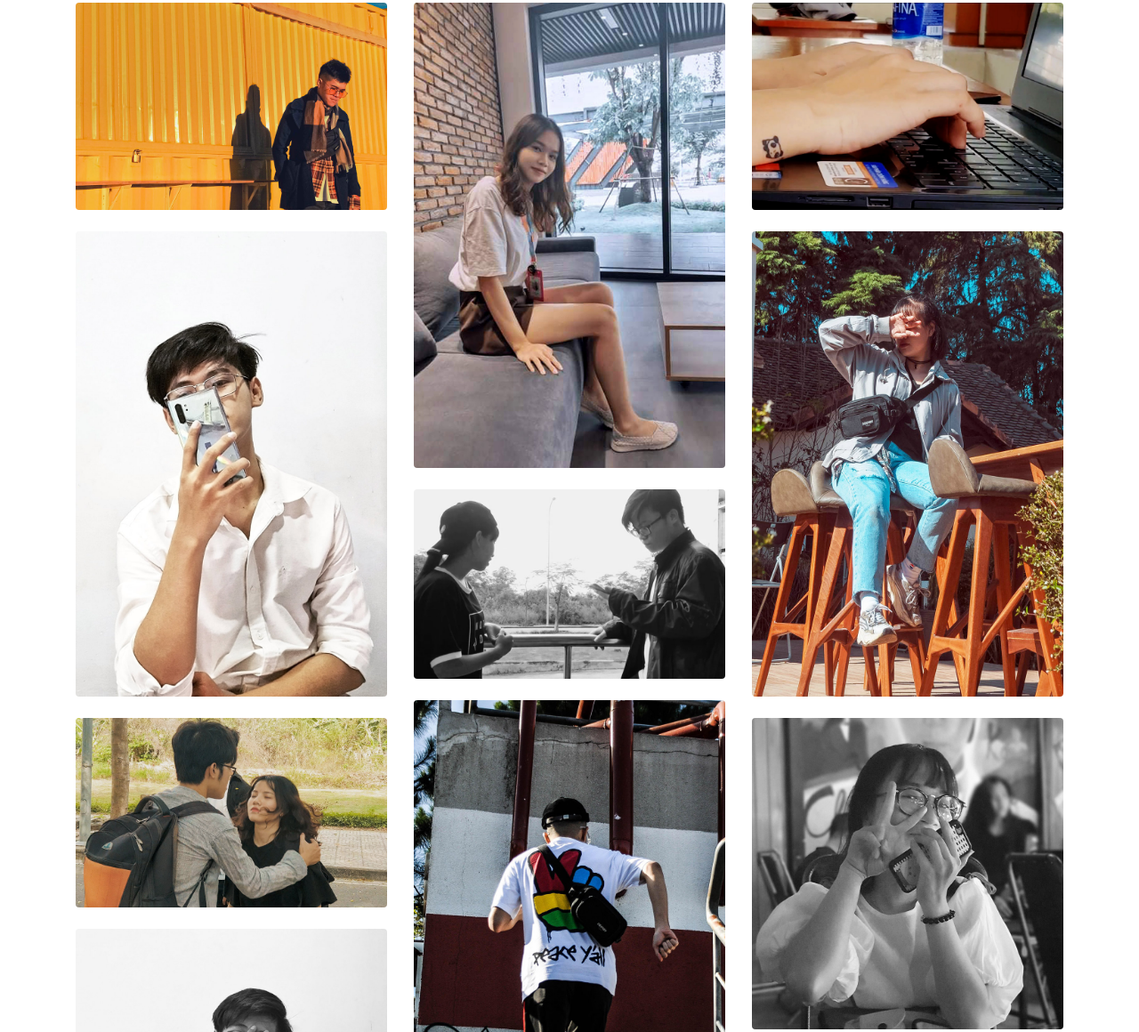
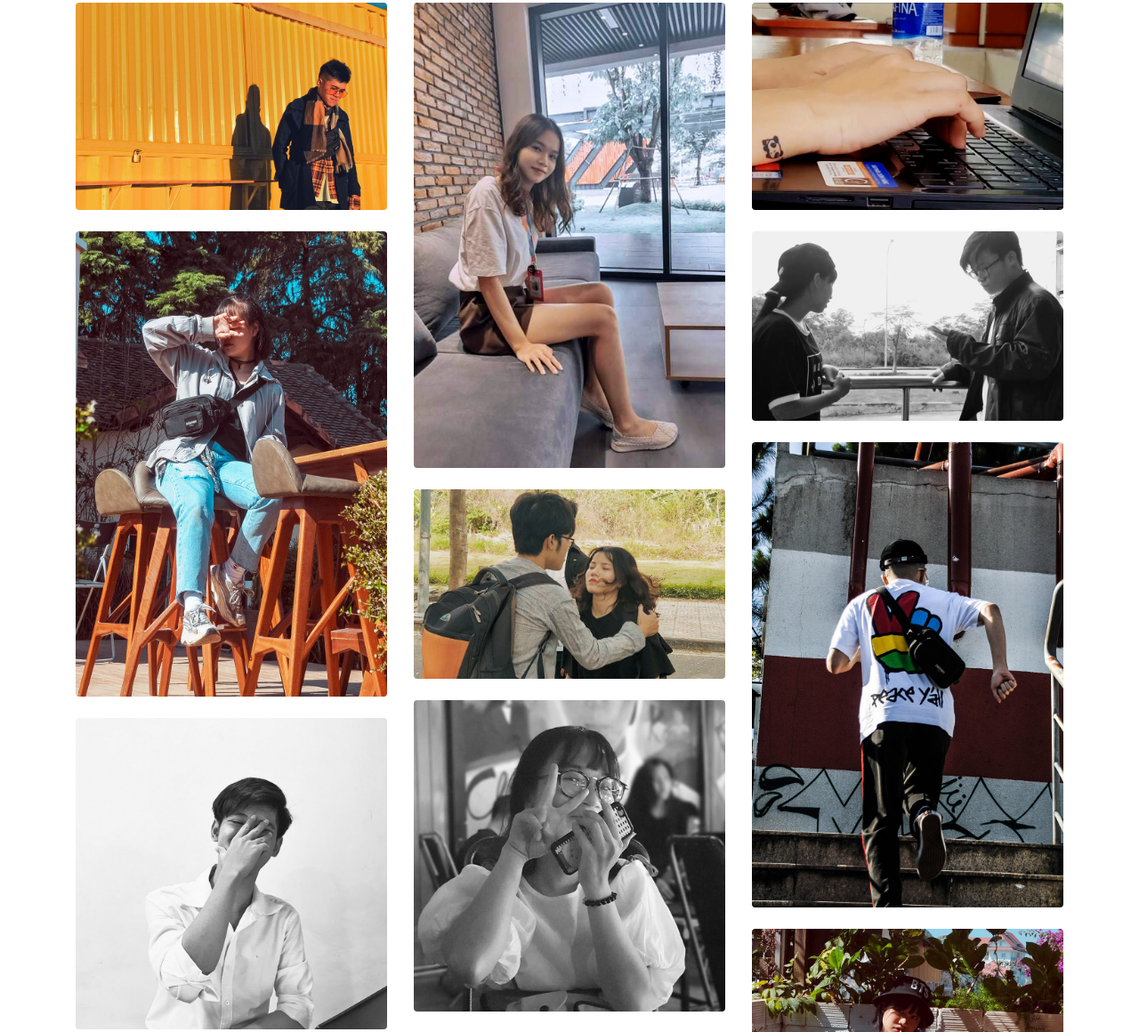
Before and after one commit to khangnguyen197/19media, a plain HTML site: page index.html in a window 1280 px wide. Shown: the part 1113-2273 px from the top of the page at 89% size. Drawn offline with Linux system fonts and the light colour scheme; files whose address does not match are found by name; a web font is replaced by a local one.

Commit message:
Update index.html

```diff
--- a/index.html
+++ b/index.html
@@ -145,12 +145,12 @@
             </a>
           </div>
 
-          <div class="item design col-6 col-sm-6 col-md-6 col-lg-4 col-xl-4 mb-4">
+         <!-- <div class="item design col-6 col-sm-6 col-md-6 col-lg-4 col-xl-4 mb-4">
             <a href="images/HinhAnh/pic3.jpg" class="item-wrap" data-fancybox="gal">
               <span class="icon-search2"></span>
               <img class="img-fluid" src="images/HinhAnh/pic3.jpg">
             </a>
-          </div>
+          </div>  -->
 
        <!--    <div class="item web col-6 col-sm-6 col-md-6 col-lg-4 col-xl-4 mb-4">
             <a href="images/HinhAnh/pic6.jpg" class="item-wrap" data-fancybox="gal">
```
